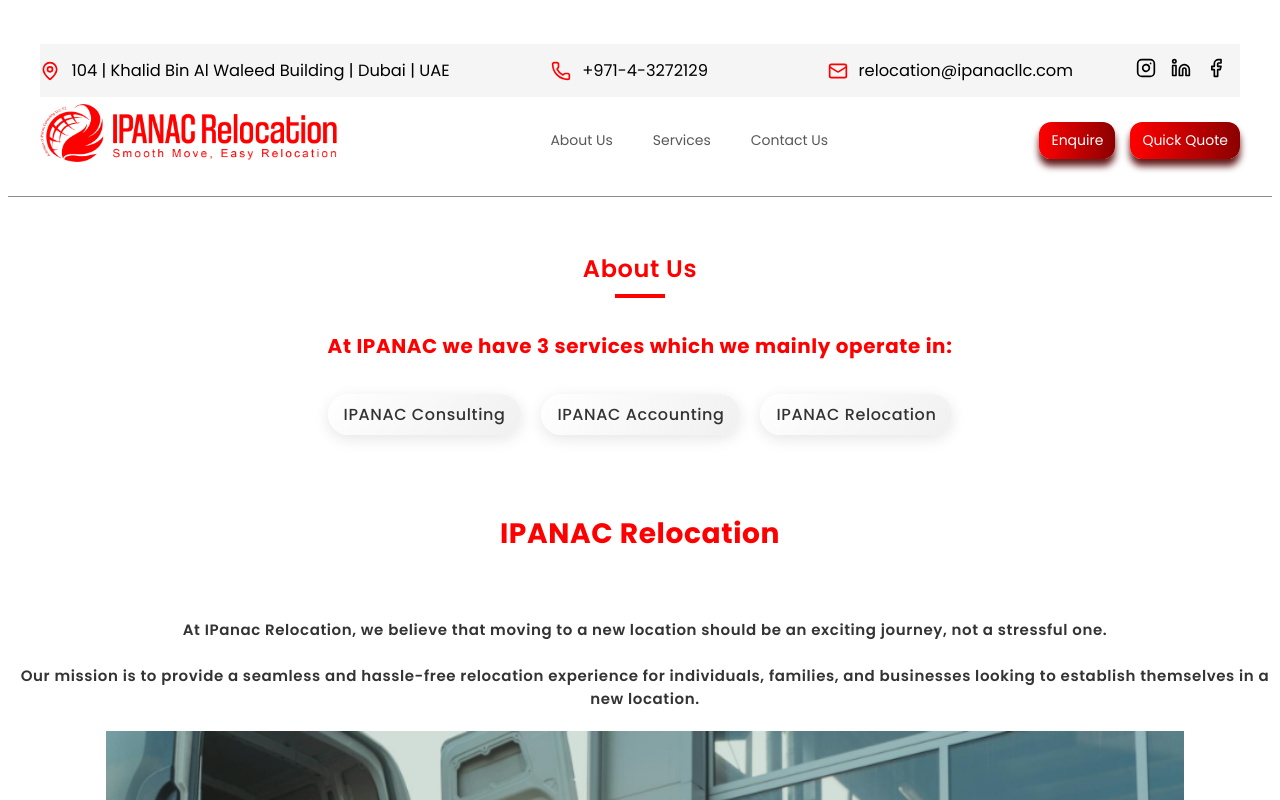
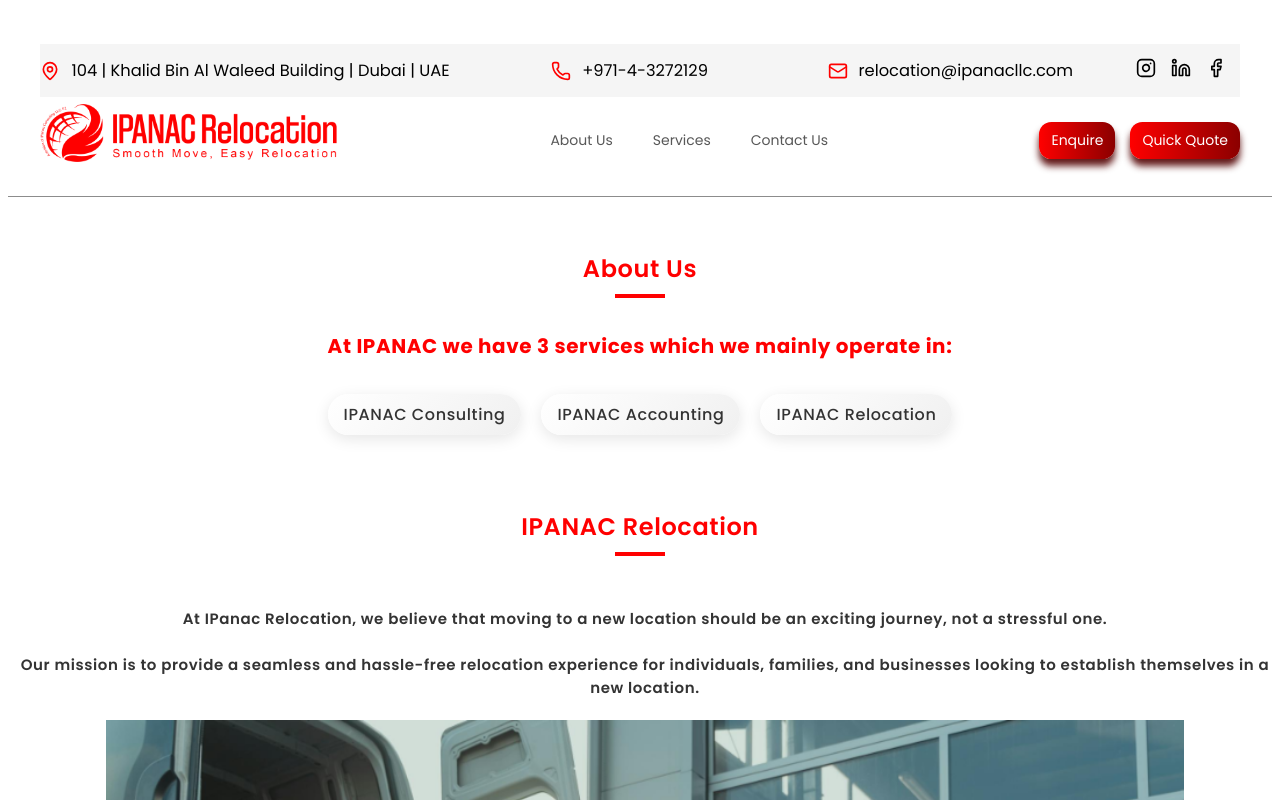
Before and after one commit to Mir-pes/ipanac-1, a React (Vite) app: page /about in a window 1280 px wide. Shown: the top 800 px of the page. Built offline with nearby package versions, Linux system fonts and the light colour scheme.

Commit message:
Update about.jsx

```diff
--- a/src/about.jsx
+++ b/src/about.jsx
@@ -19,7 +19,7 @@
             <a className="domain-link">IPANAC Relocation</a>
           </div>
           <br></br>
-          <h3 classname = "statement-heading">IPANAC Relocation</h3>
+          <h3 className = "statement-heading">IPANAC Relocation</h3>
           <br></br>
 
           <div className="start-content">
```
